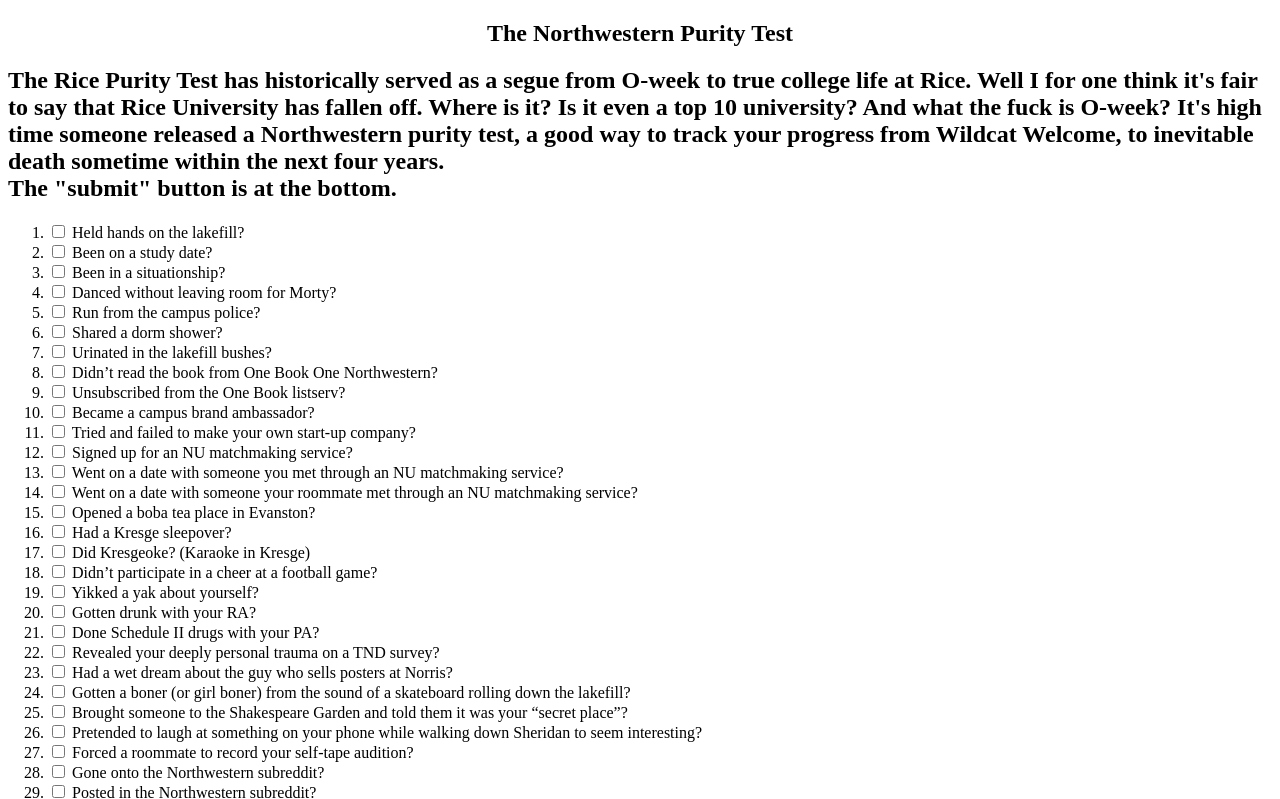
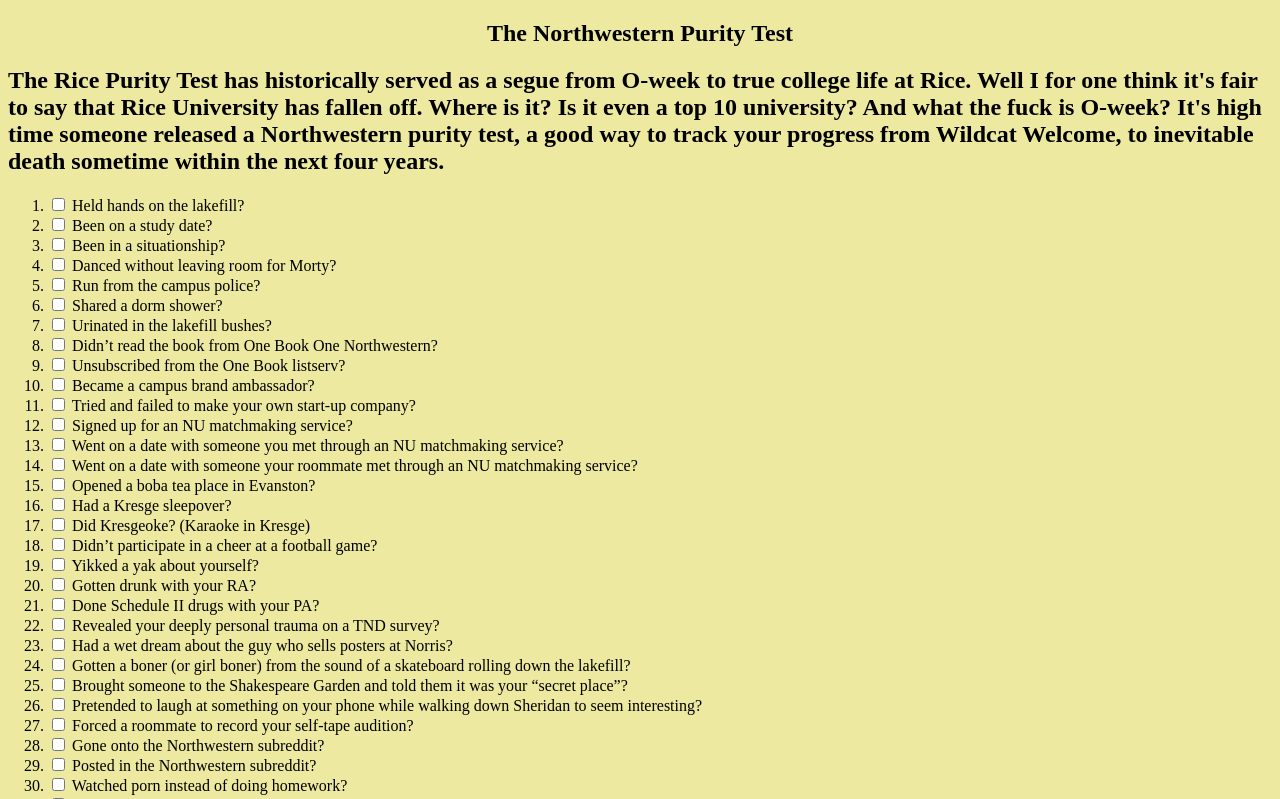
Before and after one commit to sambuttress/sambuttress.github.io, a plain HTML site: page index.html in a window 1280 px wide. Shown: the top 799 px of the page. Drawn offline with Linux system fonts and the light colour scheme.

Commit message:
Update index.html

```diff
--- a/index.html
+++ b/index.html
@@ -1,7 +1,7 @@
 <!DOCTYPE html>
 <html>
 <head>
-<body style="background-color:ede9a0;">
+<body style="background-color:#ede9a0">
 <!-- 2022-03-20 15:21:06 Produced using the Purity-Test-O-Matic purity test constructor
 available at http://www.armory.com/tests/mktest.cgi -->
 <title>Northwestern Purity Test</title>
@@ -13,7 +13,7 @@
 <center><h2>The Northwestern Purity Test</h2></center>
 <h2>The Rice Purity Test has historically served as a segue from O-week to true college life at Rice. Well I for one think it's fair to say that Rice University has fallen off. Where is it? Is it even a top 10 university? And what the fuck is O-week? It's high time someone released a Northwestern purity test, a good way to track your progress from Wildcat Welcome, to inevitable death sometime within the next four years.
 <br>
-The &quot;submit&quot; button is at the bottom.</h2>
+</h2>
 <form method=post action=http://www.armory.com/cgi-bin/purity-test>
 <!-- This tells the scorer that it should expect an "end" tag -->
 <input type=hidden name=start>
```
